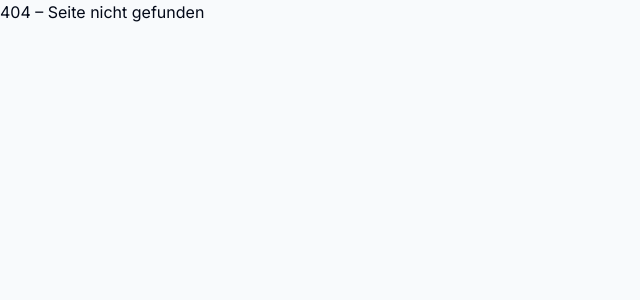
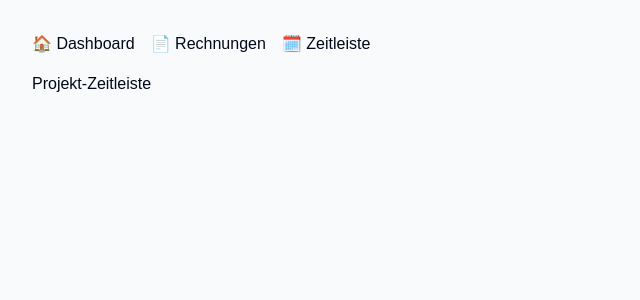
Before and after one commit to styliamo/doesinger-app, a React (Vite) app: page /doesinger-app/timetable in a window 1280 px wide. Before the commit this address had no page. Shown: the top 300 px of the page, without its empty margins (0-640 px from the left). Built offline with nearby package versions, Linux system fonts and the light colour scheme.

Commit message:
feat: final routing and pages setup for GitHub Pages

```diff
--- a/src/App.tsx
+++ b/src/App.tsx
@@ -1,21 +1,23 @@
-import React from "react";
-import { BrowserRouter, Routes, Route } from "react-router-dom";
-
-function Home() {
-  return <h1>Willkommen bei doesinger-app</h1>;
-}
-
-function NotFound() {
-  return <h1>404 – Seite nicht gefunden</h1>;
-}
+import { BrowserRouter, Routes, Route, Link } from "react-router-dom";
+import Dashboard from "./pages/Dashboard";
+import InvoicesPage from "./pages/InvoicesPage";
+import Timetable from "./pages/Timetable";
 
 export default function App() {
   return (
     <BrowserRouter basename="/doesinger-app">
-      <Routes>
-        <Route path="/" element={<Home />} />
-        <Route path="*" element={<NotFound />} />
-      </Routes>
+      <div style={{ padding: "2rem", fontFamily: "Arial, sans-serif" }}>
+        <nav style={{ marginBottom: "1rem" }}>
+          <Link to="/" style={{ marginRight: "1rem" }}>🏠 Dashboard</Link>
+          <Link to="/invoices" style={{ marginRight: "1rem" }}>📄 Rechnungen</Link>
+          <Link to="/timetable">🗓️ Zeitleiste</Link>
+        </nav>
+        <Routes>
+          <Route path="/" element={<Dashboard />} />
+          <Route path="/invoices" element={<InvoicesPage />} />
+          <Route path="/timetable" element={<Timetable />} />
+        </Routes>
+      </div>
     </BrowserRouter>
   );
 }
--- /dev/null
+++ b/src/pages/Dashboard.tsx
@@ -0,0 +1,3 @@
+export default function Dashboard() {
+  return <h2>Dashboard-Übersicht</h2>;
+}
--- a/src/pages/InvoicesPage.tsx
+++ b/src/pages/InvoicesPage.tsx
@@ -1,31 +1,3 @@
-import React from 'react';
-import { useAuth } from '@/contexts/AuthContext';
-import { InvoiceModule } from '@/components/InvoiceModule';
-import { PaymentReminder } from '@/components/PaymentReminder';
-import { AppLayout } from '@/components/AppLayout';
-
-export function InvoicesPage() {
-  const { user } = useAuth();
-
-  if (!user) {
-    return <div>Bitte melden Sie sich an.</div>;
-  }
-
-  return (
-    <AppLayout>
-      <div className="space-y-6">
-        <div className="flex items-center justify-between">
-          <h1 className="text-3xl font-bold">Rechnungen</h1>
-        </div>
-
-        {/* Payment Reminders (Admin only) */}
-        {user.role === 'admin' && (
-          <PaymentReminder user={user} />
-        )}
-
-        {/* Main Invoice Module */}
-        <InvoiceModule user={user} />
-      </div>
-    </AppLayout>
-  );
+export default function InvoicesPage() {
+  return <h2>Rechnungen</h2>;
 }
--- /dev/null
+++ b/src/pages/Timetable.tsx
@@ -0,0 +1,3 @@
+export default function Timetable() {
+  return <h2>Projekt-Zeitleiste</h2>;
+}
```
Also changed, not shown: 3 other files (tests, documents, lock files or other folders).
